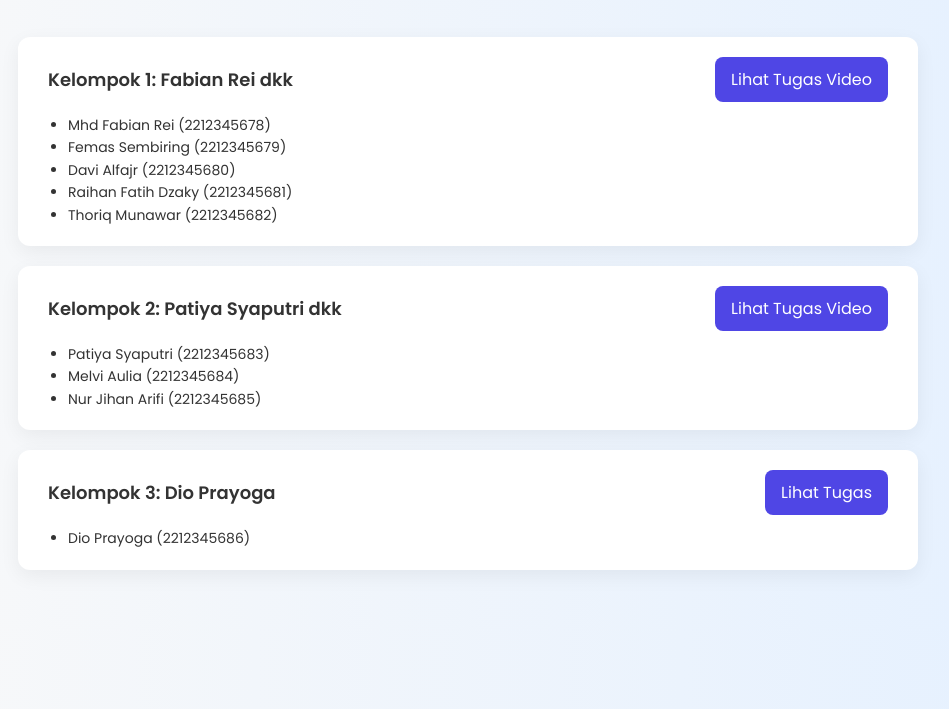
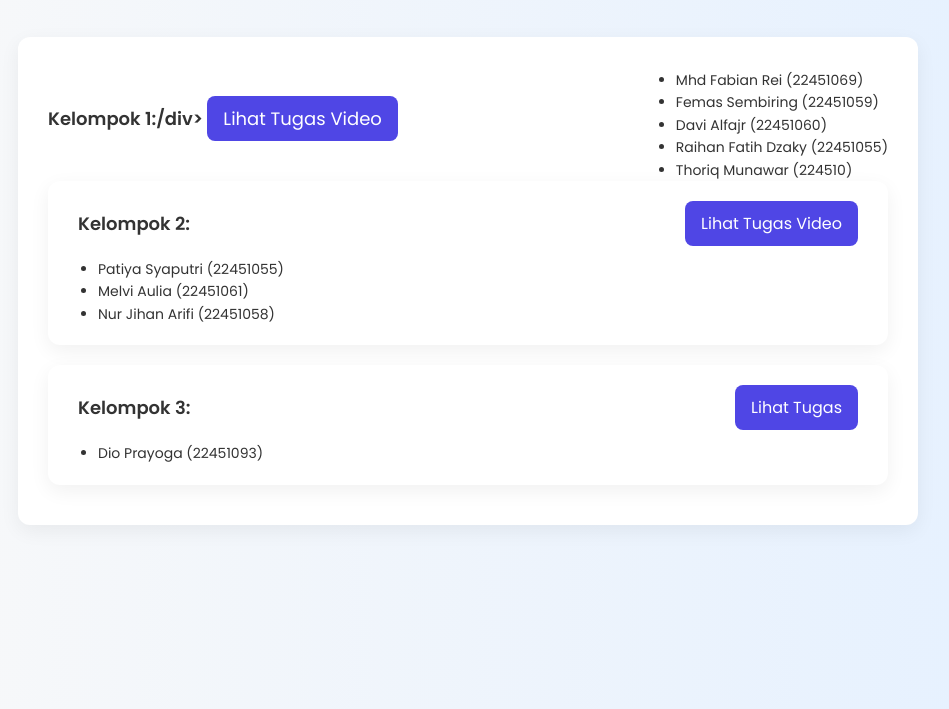
Before and after one commit to davialfajr8/etika-profesi-ti-b-2022, a plain HTML site: page index.html in a window 1280 px wide. Shown: the part 91-800 px from the top of the page, without its empty margins (172-1121 px from the left). Drawn offline with Linux system fonts and the light colour scheme.

Commit message:
Update index.html

```diff
--- a/index.html
+++ b/index.html
@@ -98,42 +98,42 @@
 
     <div class="card">
       <div class="card-header">
-        <div class="card-title">Kelompok 1: Fabian Rei dkk</div>
+        <div class="card-title">Kelompok 1:/div>
         <a class="card-link" href="https://youtu.be/4t-c7R2G6hg?si=LO8RdG7z7P4bHlXa" target="_blank">Lihat Tugas Video</a>
       </div>
       <div class="card-body">
         <ul>
-          <li>Mhd Fabian Rei (2212345678)</li>
-          <li>Femas Sembiring (2212345679)</li>
-          <li>Davi Alfajr (2212345680)</li>
-          <li>Raihan Fatih Dzaky (2212345681)</li>
-          <li>Thoriq Munawar (2212345682)</li>
+          <li>Mhd Fabian Rei (22451069)</li>
+          <li>Femas Sembiring (22451059)</li>
+          <li>Davi Alfajr (22451060)</li>
+          <li>Raihan Fatih Dzaky (22451055)</li>
+          <li>Thoriq Munawar (224510)</li>
         </ul>
       </div>
     </div>
 
     <div class="card">
       <div class="card-header">
-        <div class="card-title">Kelompok 2: Patiya Syaputri dkk</div>
+        <div class="card-title">Kelompok 2:</div>
         <a class="card-link" href="https://www.instagram.com/reel/DLAhPg3z_HA/?igsh=bDZtMzViZXVrbWp0" target="_blank">Lihat Tugas Video</a>
       </div>
       <div class="card-body">
         <ul>
-          <li>Patiya Syaputri (2212345683)</li>
-          <li>Melvi Aulia (2212345684)</li>
-          <li>Nur Jihan Arifi (2212345685)</li>
+          <li>Patiya Syaputri (22451055)</li>
+          <li>Melvi Aulia (22451061)</li>
+          <li>Nur Jihan Arifi (22451058)</li>
         </ul>
       </div>
     </div>
 
     <div class="card">
       <div class="card-header">
-        <div class="card-title">Kelompok 3: Dio Prayoga</div>
+        <div class="card-title">Kelompok 3:</div>
         <a class="card-link" href="https://example.com/tugas3" target="_blank">Lihat Tugas</a>
       </div>
       <div class="card-body">
         <ul>
-          <li>Dio Prayoga (2212345686)</li>
+          <li>Dio Prayoga (22451093)</li>
         </ul>
       </div>
     </div>
```
